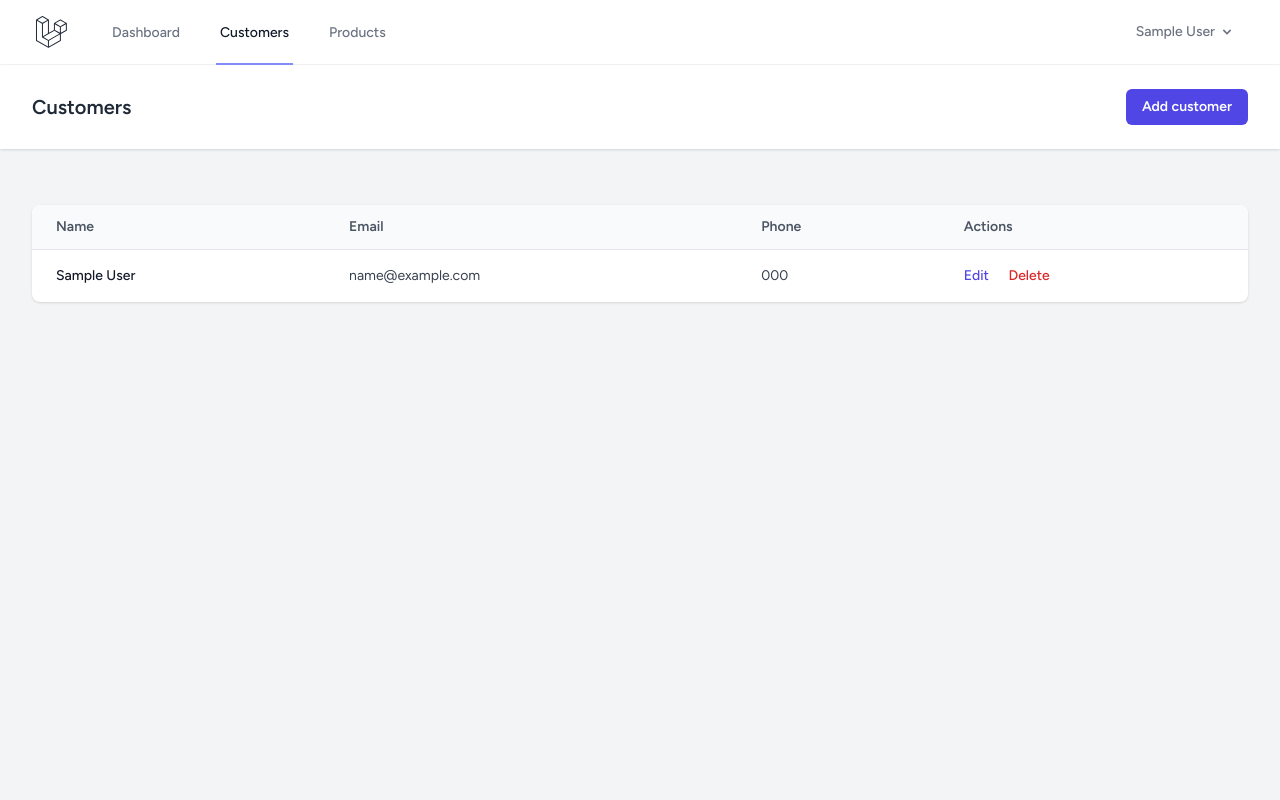
After one commit to cenondale/SmoothOperators, a Laravel app: page /customers in a window 1280 px wide. The commit adds this page. Run offline with Laravel 12, Linux system fonts and the light colour scheme; a user stored in the database is signed in; tables that the repository leaves empty hold one stand-in row (values such as "Sample post"); style sheets or scripts are compiled from the project's sources; parts of the project's set-up code (start-up, migrations or seed data) failed here and were passed over.

Commit message:
added customer management and shared interface

```diff
--- /dev/null
+++ b/app/Http/Controllers/CustomerController.php
@@ -0,0 +1,73 @@
+<?php
+
+namespace App\Http\Controllers;
+
+use App\Models\Customer;
+use Illuminate\Contracts\View\View;
+use Illuminate\Http\RedirectResponse;
+use Illuminate\Http\Request;
+use Illuminate\Validation\Rule;
+
+class CustomerController extends Controller
+{
+    public function index(): View
+    {
+        return view('customers.index', [
+            'customers' => Customer::orderBy('full_name')->paginate(10),
+        ]);
+    }
+
+    public function create(): View
+    {
+        return view('customers.create', ['customer' => new Customer()]);
+    }
+
+    public function store(Request $request): RedirectResponse
+    {
+        $data = $request->validate($this->rules());
+        $data['created_at'] = now();
+
+        Customer::create($data);
+
+        return redirect()->route('customers.index')
+            ->with('success', 'Customer added successfully.');
+    }
+
+    public function edit(Customer $customer): View
+    {
+        return view('customers.edit', compact('customer'));
+    }
+
+    public function update(Request $request, Customer $customer): RedirectResponse
+    {
+        $customer->update($request->validate($this->rules($customer)));
+
+        return redirect()->route('customers.index')
+            ->with('success', 'Customer updated successfully.');
+    }
+
+    public function destroy(Customer $customer): RedirectResponse
+    {
+        if ($customer->sales()->exists()) {
+            return redirect()->route('customers.index')
+                ->with('error', 'This customer has sales history and cannot be deleted.');
+        }
+
+        $customer->delete();
+
+        return redirect()->route('customers.index')
+            ->with('success', 'Customer deleted successfully.');
+    }
+
+    private function rules(?Customer $customer = null): array
+    {
+        return [
+            'full_name' => ['required', 'string', 'max:100'],
+            'email' => [
+                'required', 'email', 'max:100',
+                Rule::unique('customers', 'email')->ignore($customer?->id),
+            ],
+            'phone' => ['nullable', 'string', 'max:20'],
+        ];
+    }
+}
--- a/app/Models/Customer.php
+++ b/app/Models/Customer.php
@@ -3,8 +3,22 @@
 namespace App\Models;
 
 use Illuminate\Database\Eloquent\Model;
+use Illuminate\Database\Eloquent\Relations\HasMany;
 
 class Customer extends Model
 {
-    //
+    protected $fillable = ['full_name', 'email', 'phone', 'created_at'];
+
+    // The existing customers migration has created_at, but no updated_at.
+    public $timestamps = false;
+
+    protected function casts(): array
+    {
+        return ['created_at' => 'datetime'];
+    }
+
+    public function sales(): HasMany
+    {
+        return $this->hasMany(Sale::class);
+    }
 }
--- /dev/null
+++ b/resources/views/components/flash-messages.blade.php
@@ -0,0 +1,11 @@
+@if (session('success'))
+    <div role="status" class="mb-4 rounded-md border border-green-200 bg-green-50 px-4 py-3 text-sm text-green-800">
+        {{ session('success') }}
+    </div>
+@endif
+
+@if (session('error'))
+    <div role="alert" class="mb-4 rounded-md border border-red-200 bg-red-50 px-4 py-3 text-sm text-red-800">
+        {{ session('error') }}
+    </div>
+@endif
--- /dev/null
+++ b/resources/views/customers/index.blade.php
@@ -0,0 +1,44 @@
+<x-app-layout>
+    <x-slot name="header">
+        <div class="flex items-center justify-between gap-4">
+            <h2 class="text-xl font-semibold text-gray-800">Customers</h2>
+            <a href="{{ route('customers.create') }}" class="rounded-md bg-indigo-600 px-4 py-2 text-sm font-semibold text-white hover:bg-indigo-700">Add customer</a>
+        </div>
+    </x-slot>
+
+    <div class="mx-auto max-w-7xl px-4 py-8 sm:px-6 lg:px-8">
+        <div class="overflow-x-auto rounded-lg bg-white shadow">
+            <table class="min-w-full divide-y divide-gray-200 text-sm">
+                <thead class="bg-gray-50 text-left text-gray-600">
+                    <tr>
+                        <th scope="col" class="px-6 py-3">Name</th>
+                        <th scope="col" class="px-6 py-3">Email</th>
+                        <th scope="col" class="px-6 py-3">Phone</th>
+                        <th scope="col" class="px-6 py-3">Actions</th>
+                    </tr>
+                </thead>
+                <tbody class="divide-y divide-gray-200">
+                    @forelse ($customers as $customer)
+                        <tr>
+                            <td class="px-6 py-4 font-medium text-gray-900">{{ $customer->full_name }}</td>
+                            <td class="px-6 py-4 text-gray-700">{{ $customer->email }}</td>
+                            <td class="px-6 py-4 text-gray-700">{{ $customer->phone ?: '—' }}</td>
+                            <td class="whitespace-nowrap px-6 py-4">
+                                <a href="{{ route('customers.edit', $customer) }}" class="font-medium text-indigo-600 hover:underline">Edit</a>
+                                <form method="POST" action="{{ route('customers.destroy', $customer) }}" class="ml-4 inline" onsubmit="return confirm('Delete this customer?')">
+                                    @csrf
+                                    @method('DELETE')
+                                    <button type="submit" class="font-medium text-red-600 hover:underline">Delete</button>
+                                </form>
+                            </td>
+                        </tr>
+                    @empty
+                        <tr><td colspan="4" class="px-6 py-10 text-center text-gray-500">No customers yet. Add your first customer to get started.</td></tr>
+                    @endforelse
+                </tbody>
+            </table>
+        </div>
+
+        <div class="mt-6">{{ $customers->links() }}</div>
+    </div>
+</x-app-layout>
--- a/resources/views/layouts/app.blade.php
+++ b/resources/views/layouts/app.blade.php
@@ -29,6 +29,9 @@
 
             <!-- Page Content -->
             <main>
+                <div class="mx-auto max-w-7xl px-4 pt-6 sm:px-6 lg:px-8">
+                    <x-flash-messages />
+                </div>
                 {{ $slot }}
             </main>
         </div>
--- a/resources/views/layouts/navigation.blade.php
+++ b/resources/views/layouts/navigation.blade.php
@@ -15,6 +15,16 @@
                     <x-nav-link :href="route('dashboard')" :active="request()->routeIs('dashboard')">
                         {{ __('Dashboard') }}
                     </x-nav-link>
+                    @if (Route::has('customers.index'))
+                        <x-nav-link :href="route('customers.index')" :active="request()->routeIs('customers.*')">
+                            Customers
+                        </x-nav-link>
+                    @endif
+                    @if (Route::has('products.index'))
+                        <x-nav-link :href="route('products.index')" :active="request()->routeIs('products.*')">
+                            Products
+                        </x-nav-link>
+                    @endif
                 </div>
             </div>
 
@@ -23,7 +33,7 @@
                 <x-dropdown align="right" width="48">
                     <x-slot name="trigger">
                         <button class="inline-flex items-center px-3 py-2 border border-transparent text-sm leading-4 font-medium rounded-md text-gray-500 bg-white hover:text-gray-700 focus:outline-none transition ease-in-out duration-150">
-                            <div>{{ Auth::user()->name }}</div>
+                            <div>{{ Auth::user()->full_name ?? Auth::user()->name ?? Auth::user()->username }}</div>
 
                             <div class="ms-1">
                                 <svg class="fill-current h-4 w-4" xmlns="http://www.w3.org/2000/svg" viewBox="0 0 20 20">
@@ -70,13 +80,23 @@
             <x-responsive-nav-link :href="route('dashboard')" :active="request()->routeIs('dashboard')">
                 {{ __('Dashboard') }}
             </x-responsive-nav-link>
+            @if (Route::has('customers.index'))
+                <x-responsive-nav-link :href="route('customers.index')" :active="request()->routeIs('customers.*')">
+                    Customers
+                </x-responsive-nav-link>
+            @endif
+            @if (Route::has('products.index'))
+                <x-responsive-nav-link :href="route('products.index')" :active="request()->routeIs('products.*')">
+                    Products
+                </x-responsive-nav-link>
+            @endif
         </div>
 
         <!-- Responsive Settings Options -->
         <div class="pt-4 pb-1 border-t border-gray-200">
             <div class="px-4">
-                <div class="font-medium text-base text-gray-800">{{ Auth::user()->name }}</div>
-                <div class="font-medium text-sm text-gray-500">{{ Auth::user()->email }}</div>
+                <div class="font-medium text-base text-gray-800">{{ Auth::user()->full_name ?? Auth::user()->name ?? Auth::user()->username }}</div>
+                <div class="font-medium text-sm text-gray-500">{{ Auth::user()->email ?? Auth::user()->username }}</div>
             </div>
 
             <div class="mt-3 space-y-1">
--- a/routes/web.php
+++ b/routes/web.php
@@ -3,6 +3,7 @@
 use App\Http\Controllers\ProfileController;
 use Illuminate\Support\Facades\Route;
 use App\Http\Controllers\ProductController;
+use App\Http\Controllers\CustomerController;
 
 Route::get('/', function () {
     return view('welcome');
@@ -17,6 +18,7 @@ Route::middleware('auth')->group(function () {
     Route::patch('/profile', [ProfileController::class, 'update'])->name('profile.update');
     Route::delete('/profile', [ProfileController::class, 'destroy'])->name('profile.destroy');
     Route::resource('products', ProductController::class);
+    Route::resource('customers', CustomerController::class)->except(['show']);
 });
 
 require __DIR__.'/auth.php';
```
Also changed, not shown: resources/views/customers/create.blade.php (added, +18 -0 lines), resources/views/customers/edit.blade.php (added, +19 -0 lines), resources/views/customers/partials/form.blade.php (added, +17 -0 lines), resources/views/dashboard.blade.php (+20 -10 lines), tests/Feature/CustomerManagementTest.php (added, +124 -0 lines).
